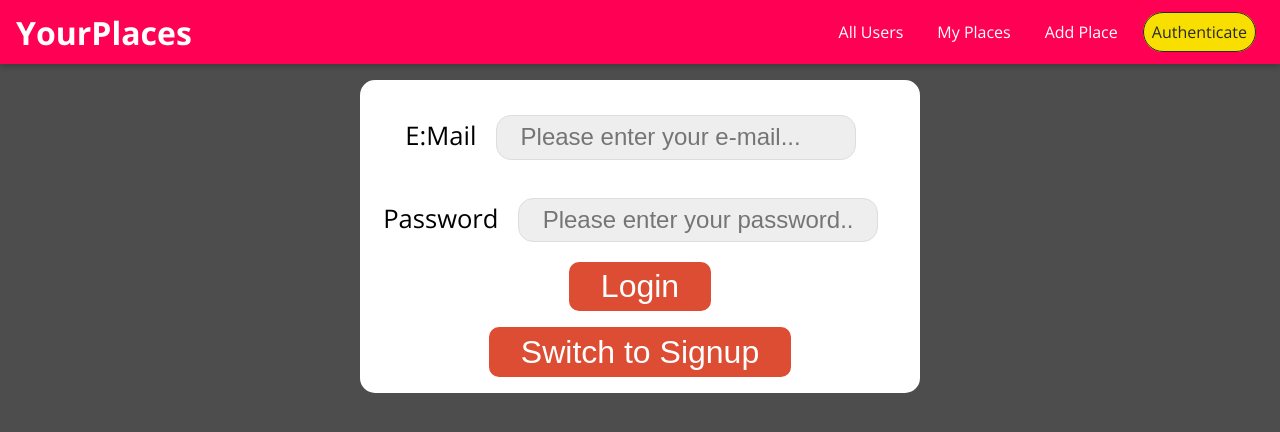
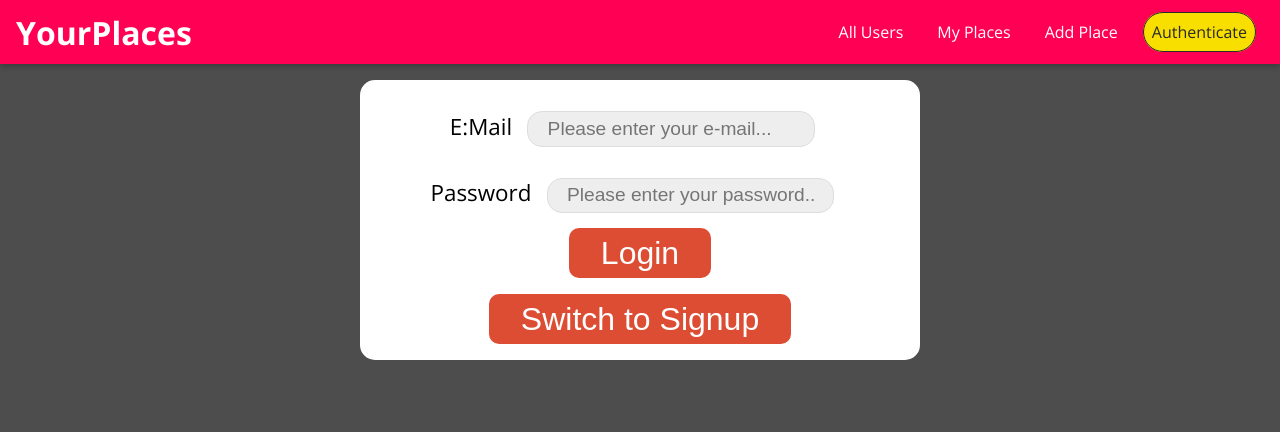
Before and after one commit to Pawliszakk/Places-Application, a Next.js app: page /auth in a window 1280 px wide. Shown: the top 432 px of the page. Built offline with nearby package versions, Linux system fonts and the light colour scheme.

Commit message:
edited styling a bit

```diff
--- a/components/users/Auth/Auth.module.css
+++ b/components/users/Auth/Auth.module.css
@@ -10,7 +10,7 @@
 	padding: 1em;
 }
 .authForm label {
-	font-size: 1.6rem;
+	font-size: 1.4rem;
 }
 .authForm input {
 	margin: 0.8em;
@@ -18,7 +18,7 @@
 	border: 1px solid #ddd;
 	background-color: #eee;
 	border-radius: 15px;
-	font-size: 1.5rem;
+	font-size: 1.2rem;
 }
 .authForm button {
 	border: none;
```
